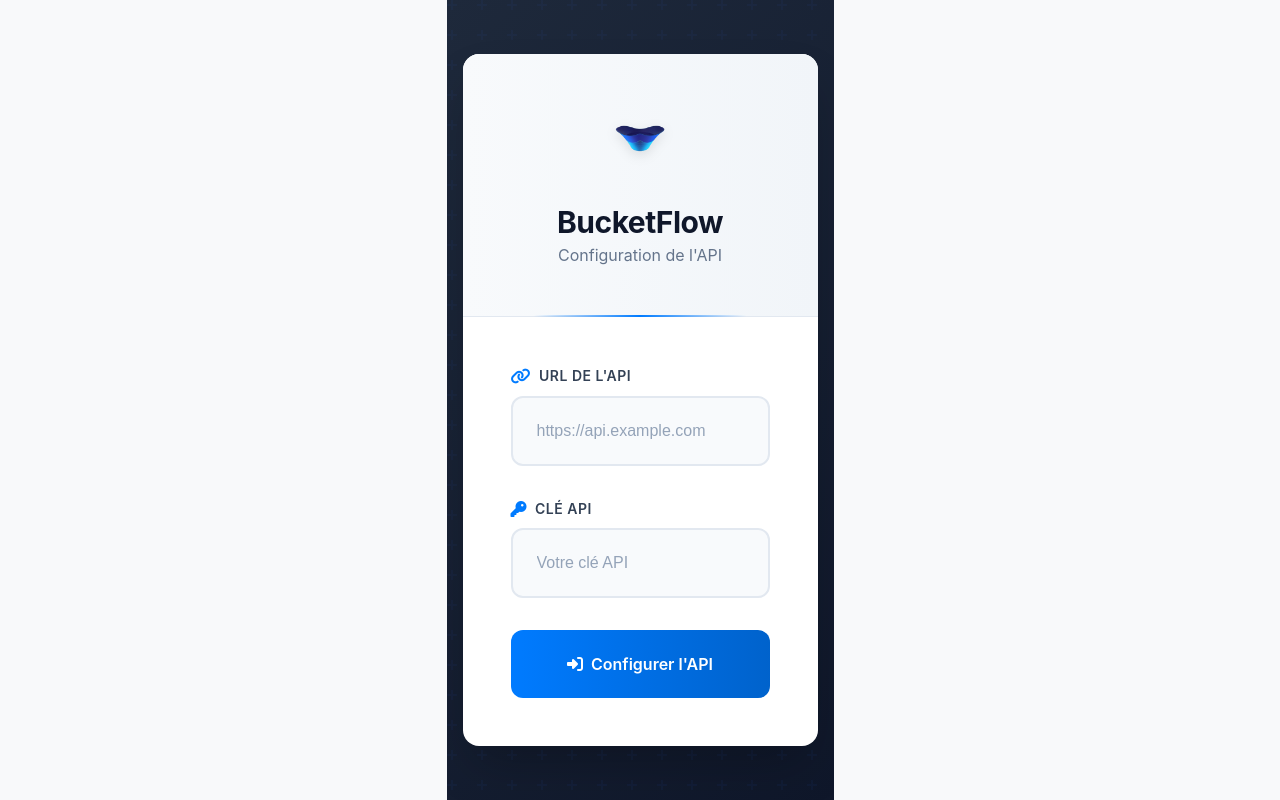
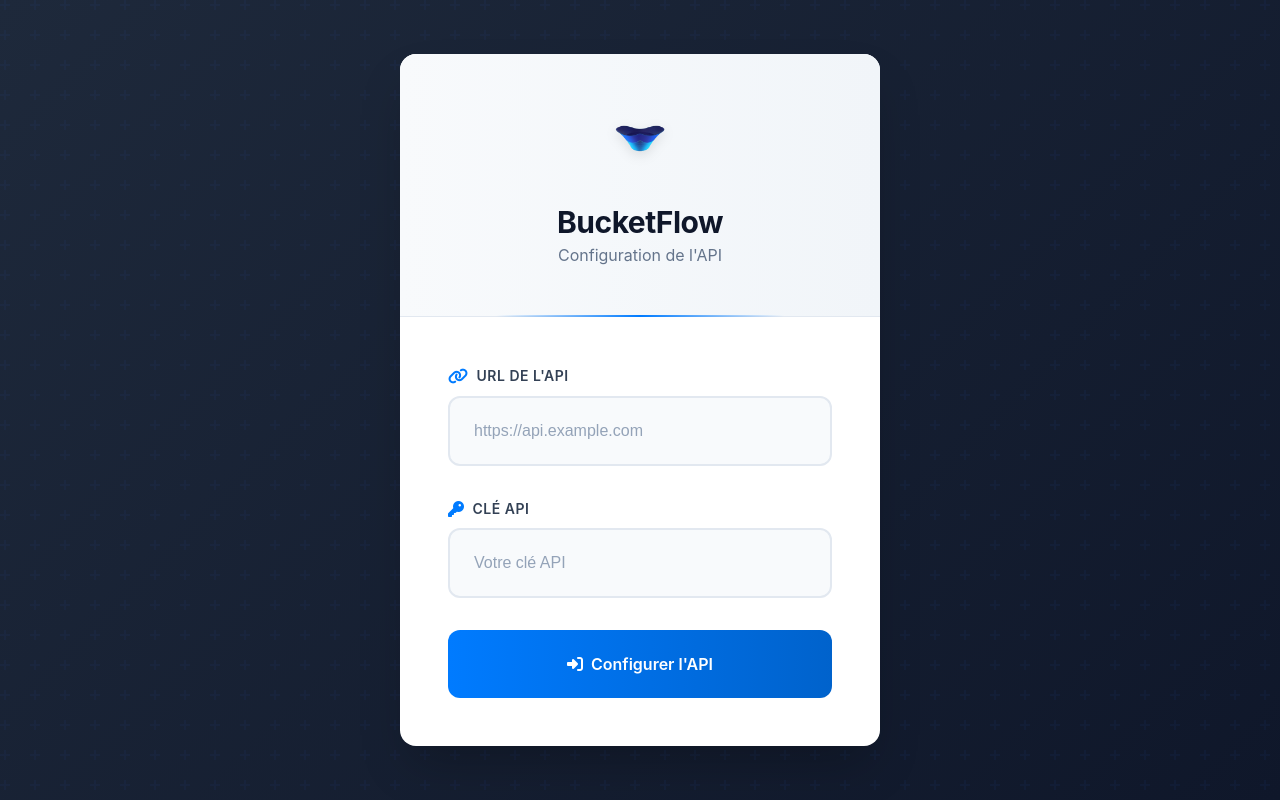
Before and after one commit to nightwolf93/BucketFlow-UI, a React (Vite) app: page /login in a window 1280 px wide. Built offline with nearby package versions, Linux system fonts and the light colour scheme.

Commit message:
Fix width on chrome

```diff
--- a/src/index.css
+++ b/src/index.css
@@ -24,8 +24,6 @@ a:hover {
 
 body {
   margin: 0;
-  place-items: center;
-  min-width: 320px;
   min-height: 100vh;
 }
 
```
